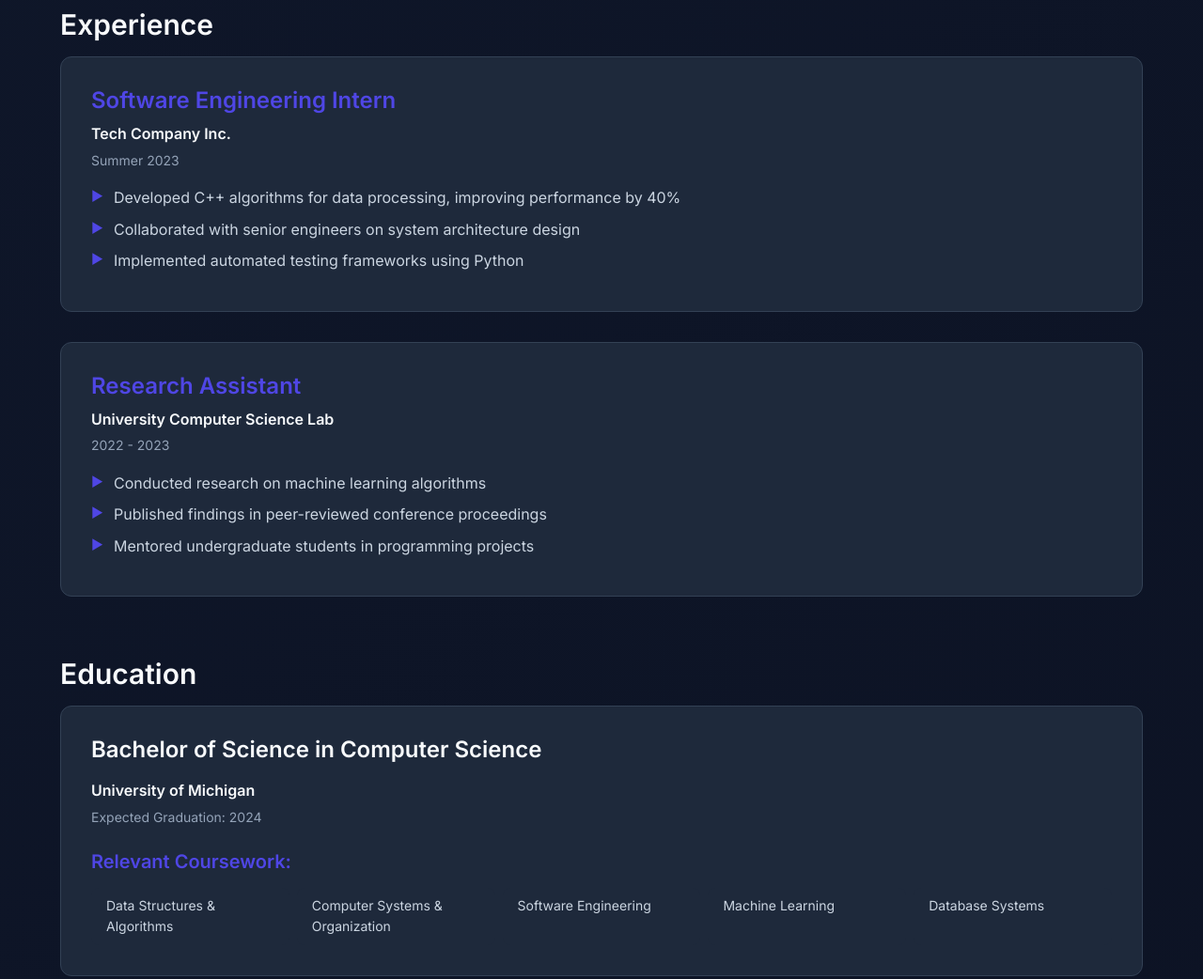
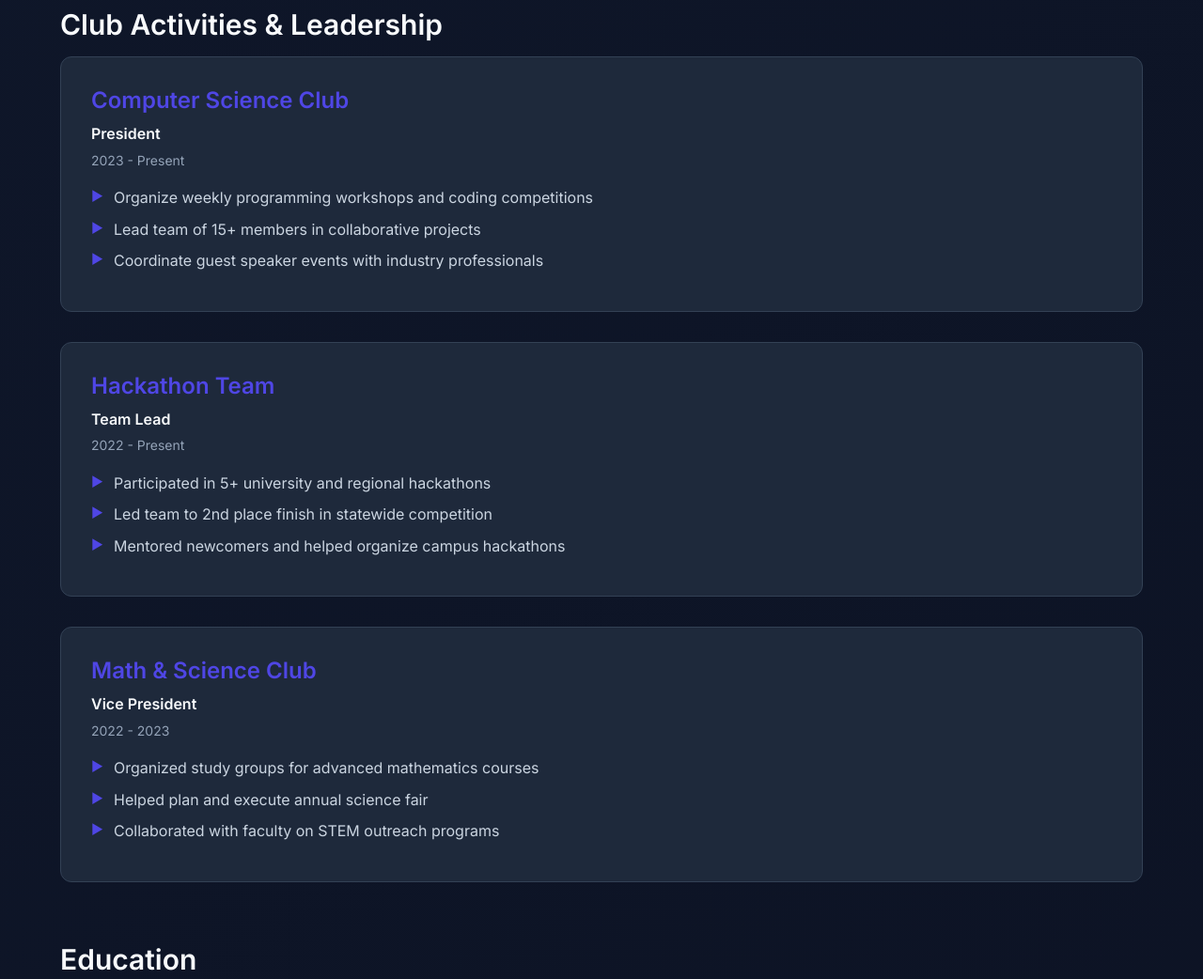
Before and after one commit to cbsebastian24/personal-website-v2, a plain HTML site: page index.html in a window 1280 px wide. Shown: the part 720-1762 px from the top of the page at 94% size. Drawn offline with Linux system fonts and the light colour scheme.

Commit message:
Replace experience section with club activities section

```diff
--- a/index.html
+++ b/index.html
@@ -19,11 +19,12 @@
     <header class="site-header">
         <nav class="nav">
             <a href="#about" class="nav-link">About</a>
-            <a href="#experience" class="nav-link">Experience</a>
+            <a href="#club-activities" class="nav-link">Club Activities</a>
             <a href="#education" class="nav-link">Education</a>
             <a href="#skills" class="nav-link">Skills</a>
             <a href="#projects" class="nav-link">Projects</a>
             <a href="#achievements" class="nav-link">Achievements</a>
+            <a href= "resume.pdf" class="nav-link">Resume</a>
             <a href="#contact" class="nav-link">Contact</a>
         </nav>
     </header>
@@ -50,27 +51,37 @@
             </div>
         </section>
 
-        <section id="experience" class="section">
-            <h2>Experience</h2>
-            <div class="experience-grid">
-                <div class="experience-item">
-                    <h3>Software Engineering Intern</h3>
-                    <p class="company">Tech Company Inc.</p>
-                    <p class="duration">Summer 2023</p>
+        <section id="club-activities" class="section">
+            <h2>Club Activities & Leadership</h2>
+            <div class="club-activities-grid">
+                <div class="club-activity-item">
+                    <h3>Computer Science Club</h3>
+                    <p class="role">President</p>
+                    <p class="duration">2023 - Present</p>
                     <ul>
-                        <li>Developed C++ algorithms for data processing, improving performance by 40%</li>
-                        <li>Collaborated with senior engineers on system architecture design</li>
-                        <li>Implemented automated testing frameworks using Python</li>
+                        <li>Organize weekly programming workshops and coding competitions</li>
+                        <li>Lead team of 15+ members in collaborative projects</li>
+                        <li>Coordinate guest speaker events with industry professionals</li>
                     </ul>
                 </div>
-                <div class="experience-item">
-                    <h3>Research Assistant</h3>
-                    <p class="company">University Computer Science Lab</p>
+                <div class="club-activity-item">
+                    <h3>Hackathon Team</h3>
+                    <p class="role">Team Lead</p>
+                    <p class="duration">2022 - Present</p>
+                    <ul>
+                        <li>Participated in 5+ university and regional hackathons</li>
+                        <li>Led team to 2nd place finish in statewide competition</li>
+                        <li>Mentored newcomers and helped organize campus hackathons</li>
+                    </ul>
+                </div>
+                <div class="club-activity-item">
+                    <h3>Math & Science Club</h3>
+                    <p class="role">Vice President</p>
                     <p class="duration">2022 - 2023</p>
                     <ul>
-                        <li>Conducted research on machine learning algorithms</li>
-                        <li>Published findings in peer-reviewed conference proceedings</li>
-                        <li>Mentored undergraduate students in programming projects</li>
+                        <li>Organized study groups for advanced mathematics courses</li>
+                        <li>Helped plan and execute annual science fair</li>
+                        <li>Collaborated with faculty on STEM outreach programs</li>
                     </ul>
                 </div>
             </div>
--- a/styles.css
+++ b/styles.css
@@ -290,13 +290,13 @@ main {
     transform: translateY(-2px);
 }
 
-/* Experience Section */
-.experience-grid {
+/* Club Activities Section */
+.club-activities-grid {
     display: grid;
     gap: var(--spacing-xl);
 }
 
-.experience-item {
+.club-activity-item {
     background: var(--bg-card);
     padding: var(--spacing-xl);
     border-radius: var(--radius-lg);
@@ -304,18 +304,18 @@ main {
     transition: all 0.3s ease;
 }
 
-.experience-item:hover {
+.club-activity-item:hover {
     transform: translateY(-4px);
     box-shadow: var(--shadow-lg);
     border-color: var(--primary-color);
 }
 
-.experience-item h3 {
+.club-activity-item h3 {
     color: var(--primary-color);
     margin-bottom: var(--spacing-sm);
 }
 
-.company {
+.role {
     font-weight: 600;
     color: var(--text-primary);
     margin-bottom: var(--spacing-xs);
@@ -327,19 +327,19 @@ main {
     margin-bottom: var(--spacing-md);
 }
 
-.experience-item ul {
+.club-activity-item ul {
     list-style: none;
     padding-left: 0;
 }
 
-.experience-item li {
+.club-activity-item li {
     position: relative;
     padding-left: var(--spacing-lg);
     margin-bottom: var(--spacing-sm);
     color: var(--text-secondary);
 }
 
-.experience-item li::before {
+.club-activity-item li::before {
     content: '▶';
     position: absolute;
     left: 0;
@@ -729,7 +729,7 @@ main {
         margin: var(--spacing-xl) 0;
     }
 
-    .experience-item,
+    .club-activity-item,
     .education-item,
     .skill-category,
     .project-card,
```
